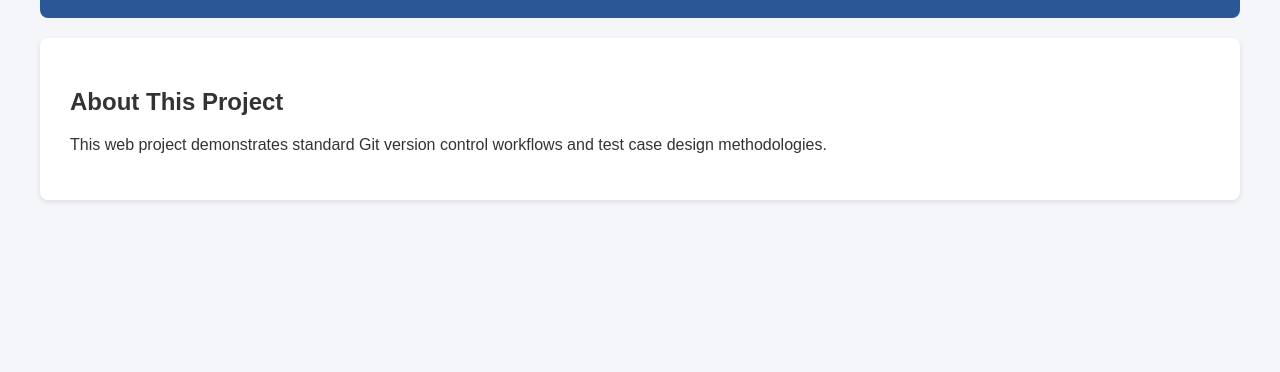
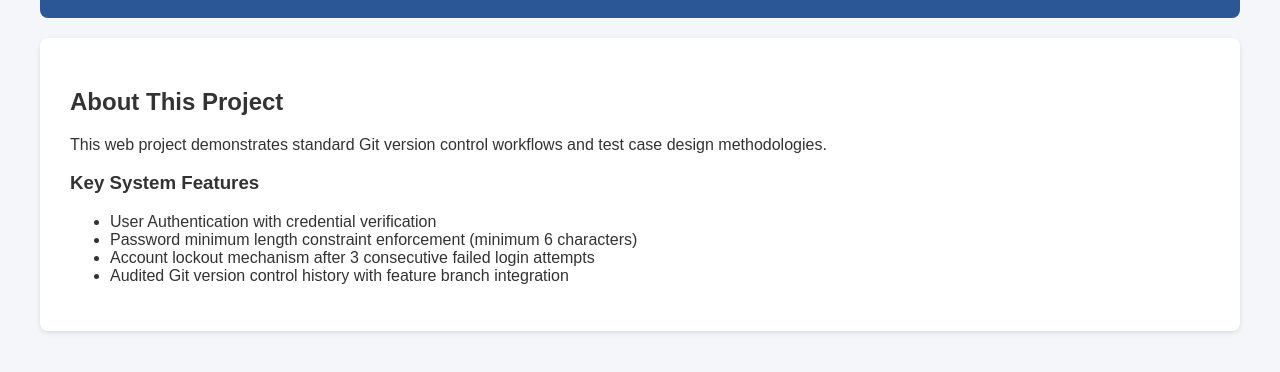
Before and after one commit to SidantxDev/git-workflow-assignment, a plain HTML site: page about.html in a window 1280 px wide. Shown: the part 160-532 px from the top of the page. Drawn offline with Linux system fonts and the light colour scheme.

Commit message:
Feature: Add key system features and security specifications to about.html

```diff
--- a/about.html
+++ b/about.html
@@ -23,6 +23,15 @@
     <main>
         <h2>About This Project</h2>
         <p>This web project demonstrates standard Git version control workflows and test case design methodologies.</p>
+        <section id="features">
+            <h3>Key System Features</h3>
+            <ul>
+                <li>User Authentication with credential verification</li>
+                <li>Password minimum length constraint enforcement (minimum 6 characters)</li>
+                <li>Account lockout mechanism after 3 consecutive failed login attempts</li>
+                <li>Audited Git version control history with feature branch integration</li>
+            </ul>
+        </section>
     </main>
 </body>
 </html>
```
